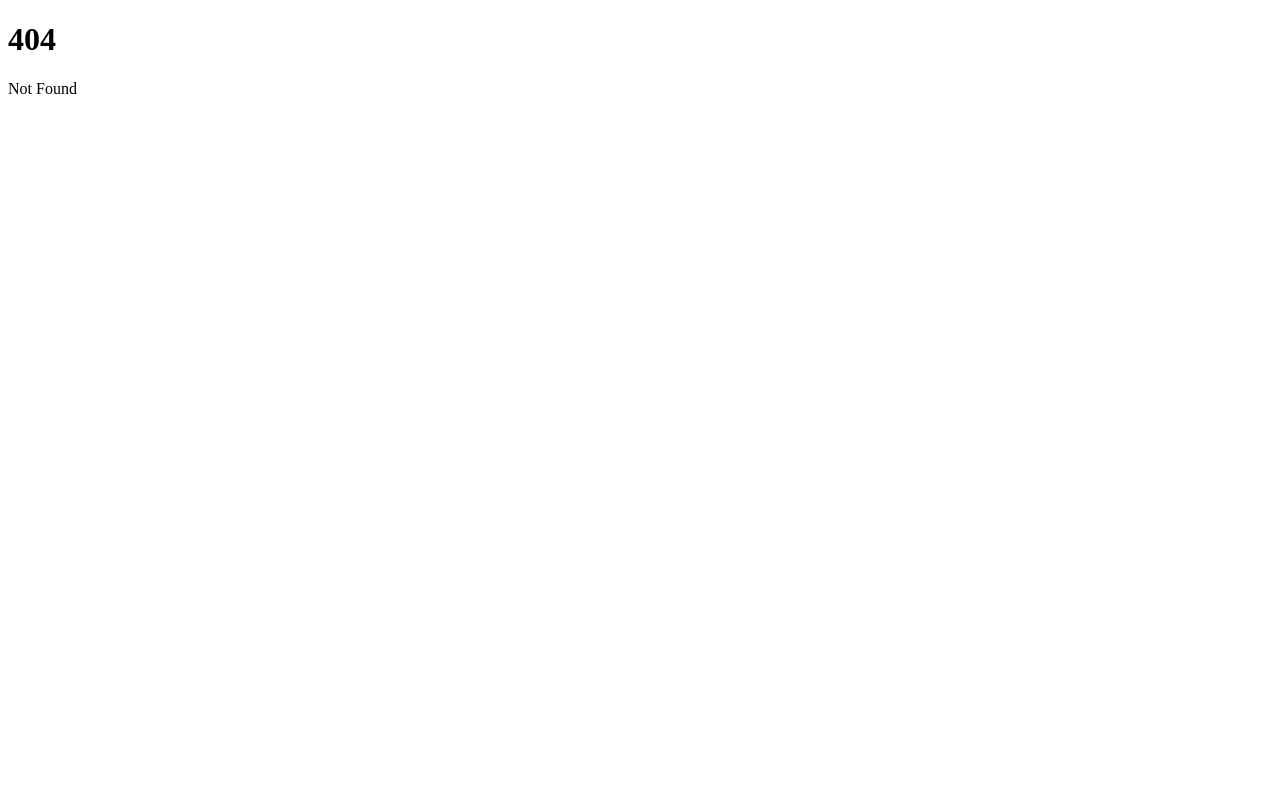
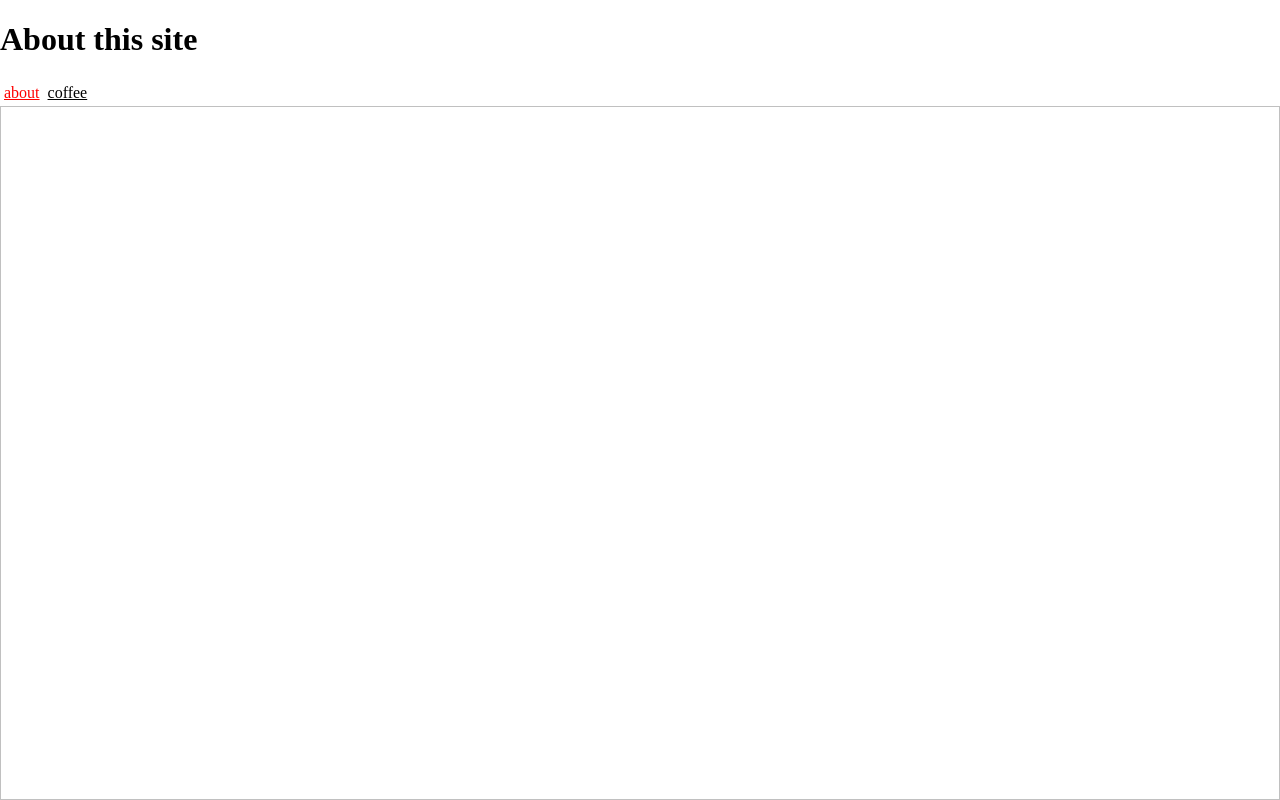
Before and after one commit to unel/tt-cofee, a SvelteKit app in the folder front/: page /about in a window 1280 px wide. Before the commit this address had no page. Built offline with nearby package versions, Linux system fonts and the light colour scheme.

Commit message:
add some layouts

```diff
--- a/front/src/app.html
+++ b/front/src/app.html
@@ -7,6 +7,6 @@
 		%sveltekit.head%
 	</head>
 	<body data-sveltekit-preload-data="hover">
-		<div style="display: contents">%sveltekit.body%</div>
+		%sveltekit.body%
 	</body>
 </html>
--- /dev/null
+++ b/front/src/lib/components/navbar.svelte
@@ -0,0 +1,35 @@
+<script lang="ts">
+    import type { TRoute } from "$lib/types/troute";
+    export let items: TRoute[];
+
+    import { page } from "$app/stores";
+</script>
+
+<style>
+    ul {
+        display: inline-block;
+    }
+
+    ul > li {
+        display: inline-block;
+        padding: 4px;
+    }
+
+    li.link_item > a {
+        color: inherit;
+    }
+
+    .link_item.active {
+        color: red;
+    }
+</style>
+
+<nav>
+    <ul>
+    {#each items as item}
+        <li class="link_item" class:active={$page.route.id === item.path}>
+            <a href="{ item.path }">{ item.id }</a>
+        </li>
+    {/each}
+    </ul>
+</nav>
--- /dev/null
+++ b/front/src/lib/routes.ts
@@ -0,0 +1,24 @@
+import type { TRoute } from "./types/troute";
+
+const ROUTE_ABOUT = {
+    id: 'about',
+    path: '/about',
+    title: 'About this site',
+};
+
+const ROUTE_COFFEE = {
+    id: 'coffee',
+    path: '/coffee',
+    title: 'Coffee page',
+};
+
+
+export const ROUTES: TRoute[] = [
+    ROUTE_ABOUT,
+    ROUTE_COFFEE,
+];
+
+export const ROUTES_BY_ID = (ROUTES.reduce((acc: Record<string, TRoute>, route: TRoute) => {
+    acc[route.id] = route;
+    return acc;
+}, {}));
--- /dev/null
+++ b/front/src/lib/types/troute.ts
@@ -0,0 +1,5 @@
+export type TRoute = {
+    id: string;
+    path: string;
+    title: string;
+}
--- /dev/null
+++ b/front/src/routes/+layout.svelte
@@ -0,0 +1,49 @@
+<script lang="ts">
+    import { ROUTES, ROUTES_BY_ID } from "$lib/routes";
+    import { page } from "$app/stores";
+    import Navbar from "$lib/components/navbar.svelte";
+
+    $: currentRoute = ROUTES.find(route => route.path === $page.route.id);
+</script>
+
+<style>
+    :global(*) {
+        box-sizing: border-box;
+    }
+
+    :global(html, body) {
+        height: 100svh;
+        margin: 0;
+        padding: 0;
+    }
+
+    :global(li, ul) {
+        padding: 0;
+        margin: 0;
+    }
+
+    main {
+        height: 100svh;
+        display: flex;
+
+        flex-direction: column;
+    }
+
+    .content {
+        border: 1px solid silver;
+        flex-grow: 1;
+        padding: 8px 4px;
+    }
+</style>
+
+<main>
+    <header>
+        <h1>{ currentRoute?.title ?? '-- unknown route --' }</h1>
+    </header>
+
+    <Navbar items={ ROUTES }/>
+
+    <section class="content">
+        <slot></slot>
+    </section>
+</main>
```
Also changed, not shown: front/src/lib/components/coffee-card.svelte (added, +15 -0 lines), front/src/routes/about/+page.svelte (added).
